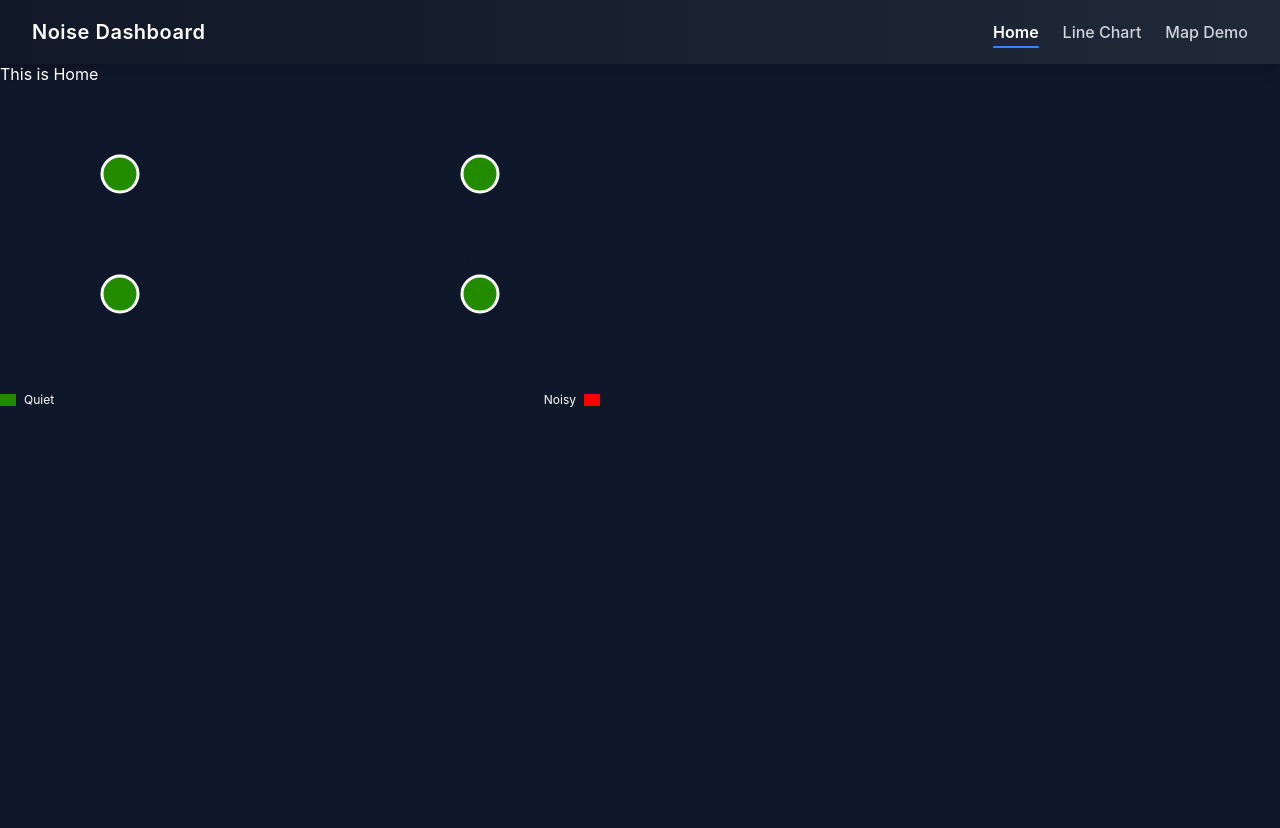
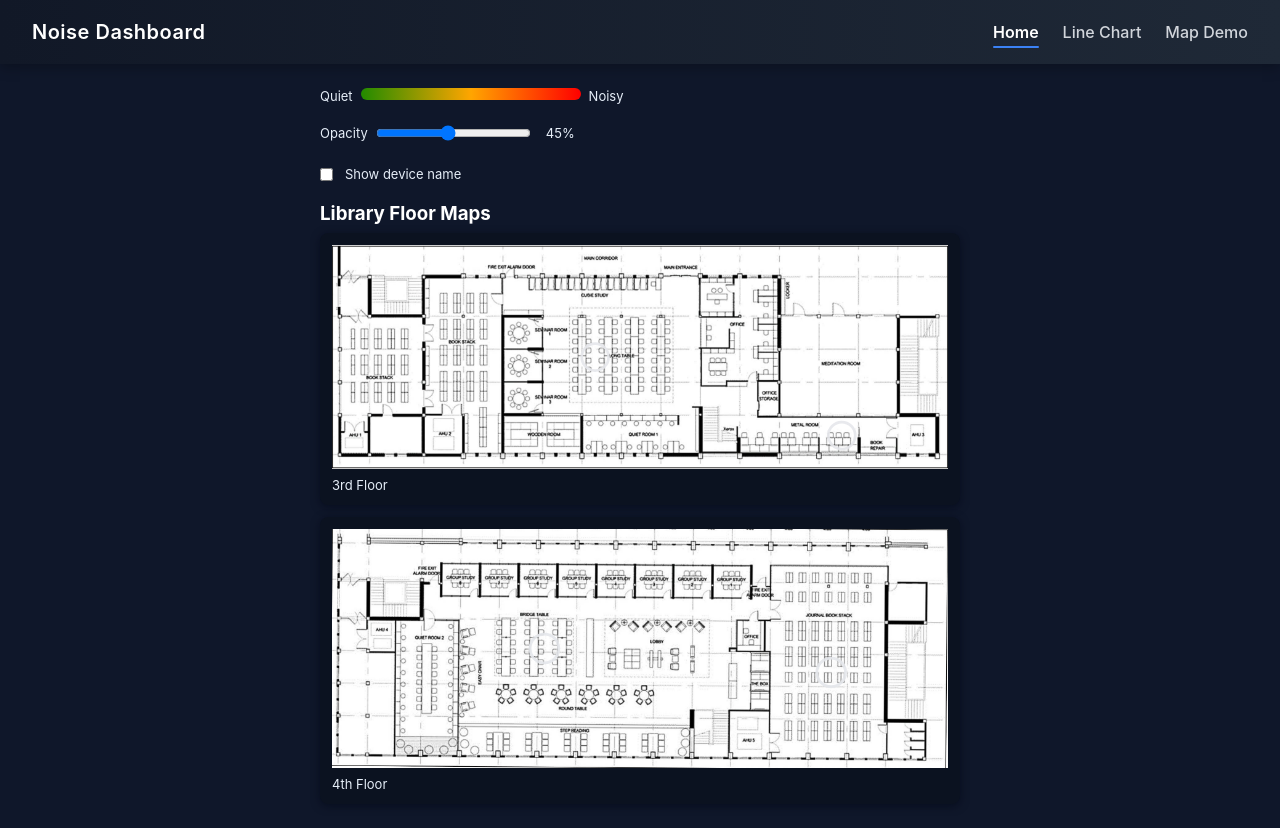
Before and after one commit to FaithKi/noise-detection-dashboard, a React (Vite) app in the folder dashboard/: page / in a window 1280 px wide. Before the commit the page ends 800 px from the top, so only its background shows below. Built offline with nearby package versions, Linux system fonts and the light colour scheme; no server answers.

Commit message:
library map

```diff
--- /dev/null
+++ b/dashboard/src/components/ImageDemoMaps.tsx
@@ -0,0 +1,110 @@
+import { useEffect, useRef, useState } from "react";
+import imageDevices from "../config/imageDevices";
+import demoData from "../sample/sampleData";
+import lib3 from "../assets/library3rdFloor.jpg";
+import lib4 from "../assets/library4thFloor.jpg";
+
+const viewW = 200;
+const viewH = 100;
+
+const probToColor = (p: number) => {
+  const r = Math.round(34 + (255 - 34) * p);
+  const g = Math.round(139 - 139 * p);
+  return `rgb(${r},${g},0)`;
+};
+
+export default function ImageDemoMaps() {
+  const containerRefs = useRef<Record<number, HTMLDivElement | null>>({});
+  const [showNames, setShowNames] = useState(false);
+  const [opacityScale, setOpacityScale] = useState(0.45);
+
+  useEffect(() => {
+    // nothing to draw on mount for now; images and SVG overlays handle markers
+  }, []);
+
+  return (
+    <div>
+      <div style={{ display: "flex", justifyContent: "space-between", alignItems: "center", gap: 12, marginBottom: 12 }}>
+        <div style={{ display: "flex", alignItems: "center", gap: 8 }}>
+          <div style={{ color: "#e6eef8", fontSize: 13 }}>Quiet</div>
+          <div style={{ width: 220, height: 12, borderRadius: 6, background: "linear-gradient(90deg, rgb(34,139,0), rgb(255,165,0), rgb(255,0,0))" }} />
+          <div style={{ color: "#e6eef8", fontSize: 13 }}>Noisy</div>
+        </div>
+
+        <div style={{ display: "flex", alignItems: "center", gap: 16 }}>
+          <label style={{ color: "#e6eef8", fontSize: 13, display: "flex", alignItems: "center", gap: 8 }}>
+            <input type="checkbox" style={{ marginRight: 4 }} checked={showNames} onChange={(e) => setShowNames(e.target.checked)} />
+            Show name
+          </label>
+
+          <label style={{ color: "#e6eef8", fontSize: 13, display: "flex", alignItems: "center", gap: 8 }}>
+            Opacity
+            <input
+              type="range"
+              min={0}
+              max={1}
+              step={0.05}
+              value={opacityScale}
+              onChange={(e) => setOpacityScale(Number(e.target.value))}
+            />
+            <span style={{ minWidth: 36, textAlign: "right" }}>{Math.round(opacityScale * 100)}%</span>
+          </label>
+        </div>
+      </div>
+
+      <div style={{ display: "grid", gridTemplateColumns: "1fr", gap: 12 }}>
+      {imageDevices.map((imgCfg, idx) => {
+        const imgSrc = imgCfg.image.includes("3rd") ? lib3 : lib4;
+        return (
+          <div key={imgCfg.image} className="image-card" ref={(el) => (containerRefs.current[idx] = el)}>
+            <div className="image-inner">
+              <div style={{ position: "relative", width: "100%" }}>
+                <img src={imgSrc} alt={imgCfg.image} style={{ display: "block", width: "100%", height: "auto" }} />
+
+                <svg viewBox={`0 0 ${viewW} ${viewH}`} style={{ position: "absolute", left: 0, top: 0, width: "100%", height: "100%", pointerEvents: "none" }}>
+              {imgCfg.devices.map((d) => {
+                const arr = demoData[d.id] ?? [];
+                const count = arr.length;
+                const p = count ? arr.reduce((a,b)=>a+b,0)/count : 0;
+                const offline = count === 0; // treat only zero-count as offline here
+                const fill = probToColor(p);
+                const radius = 6 + Math.min(12, p * 20);
+                return (
+                  <g key={d.id}>
+                    {offline ? (
+                      <circle cx={d.x} cy={d.y} r={radius} fill="none" stroke="#e5e7eb" strokeWidth={1.5} strokeOpacity={0.9} />
+                    ) : (
+                      <circle cx={d.x} cy={d.y} r={radius} fill={fill} fillOpacity={opacityScale} stroke="none" />
+                    )}
+                    {/* compact below-label removed; only show compact centered badge when enabled */}
+                    {showNames && !offline ? (
+                      <g>
+                        <rect
+                          x={d.x - 14}
+                          y={d.y - 7}
+                          width={28}
+                          height={14}
+                          rx={6}
+                          fill="rgba(0,0,0,0.65)"
+                        />
+                        <text x={d.x} y={d.y} fontSize={8} textAnchor="middle" dominantBaseline="central" fill="#ffffff" fontWeight={700}>
+                          {d.id}
+                        </text>
+                      </g>
+                    ) : null}
+                    <title>{`${d.id}: ${(p*100).toFixed(0)}% noisy (${count} samples)${offline?" — no samples":''}`}</title>
+                  </g>
+                );
+            })}
+              </svg>
+              </div>
+
+              {imgCfg.label && <div className="image-label-below">{imgCfg.label}</div>}
+            </div>
+          </div>
+        );
+      })}
+      </div>
+    </div>
+  );
+}
--- a/dashboard/src/components/NoiseMap.tsx
+++ b/dashboard/src/components/NoiseMap.tsx
@@ -1,6 +1,9 @@
 import { useEffect, useRef, useState } from "react";
 import { fetchData } from "../utils.ts";
 import devices from "../config/devices";
+import imageDevices from "../config/imageDevices";
+import lib3 from "../assets/library3rdFloor.jpg";
+import lib4 from "../assets/library4thFloor.jpg";
 
 type DeviceSummary = {
 	device: string;
@@ -42,6 +45,8 @@ const interpolateIDW = (
 
 export default function NoiseMap() {
 	const [summaries, setSummaries] = useState<DeviceSummary[]>([]);
+	const [showNames, setShowNames] = useState(false);
+	const [opacityScale, setOpacityScale] = useState(0.45);
 	const canvasRef = useRef<HTMLCanvasElement | null>(null);
 	const containerRef = useRef<HTMLDivElement | null>(null);
 
@@ -124,45 +129,92 @@ export default function NoiseMap() {
 	}, [summaries]);
 
 	return (
-		<div style={{ width: "100%", maxWidth: 600 }} ref={containerRef}>
+		<div style={{ display: "flex", justifyContent: "center", alignItems: "center", minHeight: "72vh", padding: 24 }}>
+			<div style={{ width: "100%", maxWidth: 640 }} ref={containerRef}>
+			{/* controls + legend */}
+			<div style={{ display: "flex", flexDirection: "column", justifyContent: "space-between", gap: 12, marginBottom: 12 }}>
+				<div style={{ display: "flex", gap: 8 }}>
+					<div style={{ color: "#e6eef8", fontSize: 13 }}>Quiet</div>
+					<div style={{ width: 220, height: 12, borderRadius: 6, background: "linear-gradient(90deg, rgb(34,139,0), rgb(255,165,0), rgb(255,0,0))" }} />
+					<div style={{ color: "#e6eef8", fontSize: 13 }}>Noisy</div>
+				</div>
+
+				<div style={{ display: "flex", flexDirection: "column", gap: 16 }}>
+					<label style={{ color: "#e6eef8", fontSize: 13, display: "flex", alignItems: "center", gap: 8 }}>
+						Opacity
+						<input
+							type="range"
+							min={0}
+							max={1}
+							step={0.05}
+							value={opacityScale}
+							onChange={(e) => setOpacityScale(Number(e.target.value))}
+						/>
+						<span style={{ minWidth: 36, textAlign: "right" }}>{Math.round(opacityScale * 100)}%</span>
+					</label>
+					<label style={{ color: "#e6eef8", fontSize: 13, display: "flex", alignItems: "center", gap: 8 }}>
+						<input type="checkbox" style={{ marginRight: 4 }} checked={showNames} onChange={(e) => setShowNames(e.target.checked)} />
+						Show device name
+					</label>
+				</div>
+			</div>
+
+
+
+
+
+			{/* Library image overlays using live data */}
+			<div style={{ marginTop: 20 }}>
+				<h3 style={{ marginBottom: 8 }}>Library Floor Maps</h3>
+				<div style={{ display: "grid", gridTemplateColumns: "1fr", gap: 12 }}>
+					{imageDevices.map((imgCfg, idx) => {
+						const imgSrc = imgCfg.image.includes("3rd") ? lib3 : lib4;
+						return (
+							<div key={imgCfg.image} className="image-card">
+								<div className="image-inner">
 									<div style={{ position: "relative", width: "100%" }}>
-				<canvas
-					ref={canvasRef}
-					style={{ display: "block", width: "100%", height: "auto", borderRadius: 6 }}
-				/>
+										<img src={imgSrc} alt={imgCfg.image} style={{ display: "block", width: "100%", height: "auto" }} />
 
-				<svg
-					viewBox={`0 0 ${canvasW} ${canvasH}`}
-					style={{ position: "absolute", left: 0, top: 0, width: "100%", height: "100%", pointerEvents: "none" }}
-				>
-					<rect x="0" y="0" width={canvasW} height={canvasH} fill="none" />
-
-					{summaries.map((s) => {
-						const pos = devices.find((d) => d.id === s.device);
-						if (!pos) return null;
-						const color = probToColor(s.p);
-						const fill = `rgb(${color.r},${color.g},${color.b})`;
-						const radius = 6 + Math.min(12, s.p * 20);
+										<svg viewBox={`0 0 ${canvasW} ${canvasH}`} style={{ position: "absolute", left: 0, top: 0, width: "100%", height: "100%", pointerEvents: "none" }}>
+											{imgCfg.devices.map((d) => {
+												const s = summaries.find((x) => x.device === d.id) ?? { device: d.id, p: 0, count: 0 };
+												const p = s.p;
+												const count = s.count;
+												const offline = count === 0;
+												const color = probToColor(p);
+												const fill = `rgb(${color.r},${color.g},0)`;
+												const radius = 6 + Math.min(12, p * 20);
 												return (
-							<g key={s.device} pointerEvents="auto">
-								<circle cx={pos.x} cy={pos.y} r={radius} fill={fill} stroke="#fff" strokeWidth={1} />
-								<text x={pos.x} y={pos.y - radius - 4} fontSize={8} textAnchor="middle" fill="#111827">
-									{s.device}
+													<g key={d.id}>
+														{offline ? (
+															<circle cx={d.x} cy={d.y} r={radius} fill="none" stroke="#e5e7eb" strokeWidth={1.2} strokeOpacity={0.9} />
+														) : (
+															<circle cx={d.x} cy={d.y} r={radius} fill={fill} fillOpacity={opacityScale} stroke="none" />
+														)}
+														{showNames && !offline ? (
+															<g>
+																<rect x={d.x - 14} y={d.y - 7} width={28} height={14} rx={6} fill="rgba(0,0,0,0.65)" />
+																<text x={d.x} y={d.y} fontSize={8} textAnchor="middle" dominantBaseline="central" fill="#ffffff" fontWeight={700}>
+																	{d.id}
 																</text>
-								<title>{`${s.device}: ${(s.p * 100).toFixed(0)}% noisy (${s.count} samples)`}</title>
+															</g>
+														) : null}
+														<title>{`${d.id}: ${(p * 100).toFixed(0)}% noisy (${count} samples)`}</title>
 													</g>
 												);
 												})}
 										</svg>
 									</div>
 
-			<div style={{ display: "flex", gap: 8, alignItems: "center", marginTop: 8 }}>
-				<div style={{ width: 16, height: 12, background: "rgb(34,139,0)" }} />
-				<div style={{ fontSize: 12 }}>Quiet</div>
-				<div style={{ flex: 1 }} />
-				<div style={{ fontSize: 12 }}>Noisy</div>
-				<div style={{ width: 16, height: 12, background: "rgb(255,0,0)" }} />
+									{imgCfg.label && <div className="image-label-below">{imgCfg.label}</div>}
 								</div>
 							</div>
 						);
+						})}
+					</div>
+				</div>
+			</div>
+			</div>
+
+	);
 }
--- /dev/null
+++ b/dashboard/src/config/imageDevices.ts
@@ -0,0 +1,21 @@
+// Map images to a small set of devices and their initial positions (viewBox coords 0..200,0..100)
+const imageDevices = [
+  {
+    image: "library3rdFloor.jpg",
+    label: "3rd Floor",
+    devices: [
+      { id: "pi1", x: 80, y: 50 },
+      { id: "pi2", x: 190, y: 85 },
+    ],
+  },
+  {
+    image: "library4thFloor.jpg",
+    label: "4th Floor",
+    devices: [
+      { id: "pi3", x: 60, y: 50 },
+      { id: "pi4", x: 180, y: 60 },
+    ],
+  },
+];
+
+export default imageDevices;
--- a/dashboard/src/global.css
+++ b/dashboard/src/global.css
@@ -17,3 +17,38 @@ a {
 button {
   cursor: pointer;
 }
+
+/* Image demo styles */
+.image-card {
+  border-radius: 8px;
+  overflow: hidden;
+  background: #0b1220;
+  box-shadow: 0 2px 8px rgba(2,6,23,0.6);
+  max-width: 720px;
+  margin: 0 auto;
+}
+
+.image-inner {
+  padding: 12px;
+  display: flex;
+  flex-direction: column;
+  gap: 8px;
+}
+
+.image-label-below {
+  background: transparent;
+  color: #e6eef8;
+  font-size: 13px;
+  text-align: left;
+  margin: 0;
+}
+
+/* reduce image-card inner padding so label sits visually close */
+.image-card img {
+  display: block;
+  width: 100%;
+  height: auto;
+  max-height: 360px; /* limit visual size */
+  object-fit: contain;
+  margin: 0 auto;
+}
--- a/dashboard/src/page/Home.tsx
+++ b/dashboard/src/page/Home.tsx
@@ -3,7 +3,6 @@ import NoiseMap from "../components/NoiseMap"
 const Home = () => {
 	return (
 		<>
-			<p>This is Home</p>
 			<NoiseMap />
 		</>
 	);
```
Also changed, not shown: dashboard/src/page/MapDemo.tsx (+13 -4 lines), dashboard/src/assets/library3rdFloor.jpg (added), dashboard/src/assets/library4thFloor.jpg (added). Lines whose indentation alone changed are shown as unchanged.
